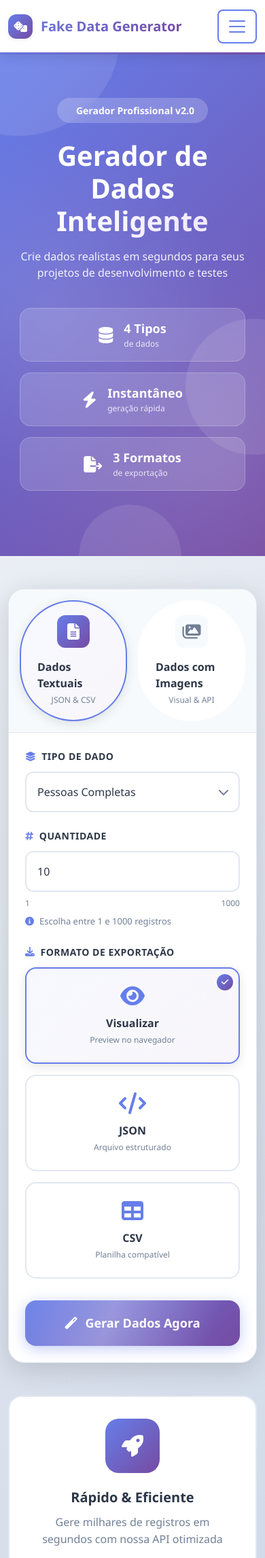
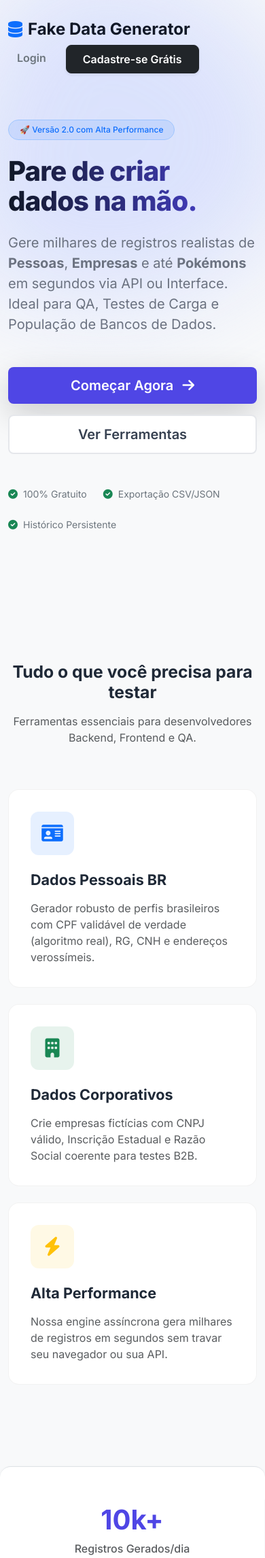
Before and after one commit to laurabonilha/fake-data-generator, a Django app: page /home/ in a window 390 px wide; the page is wider, and only the part inside the window is pictured. Shown: the top 2292 px of that part at 68% size. Run offline with Django 5.2, Linux system fonts and the light colour scheme.

Commit message:
feat(ui): cria landing page e redesign de autenticação
- Adiciona Landing Page moderna com CSS exclusivo (glassmorphism/blobs)
- Protege a rota 'home' apenas para usuários logados
- Redesenha Login e Registro para seguir o estilo da Landing Page
- Corrige template path da LoginView
- Melhora UX/UI geral de onboarding

```diff
--- a/accounts/urls.py
+++ b/accounts/urls.py
@@ -4,7 +4,10 @@ from . import views
 from .forms import CustomAuthenticationForm
 
 urlpatterns = [
-    path('login/', auth_views.LoginView.as_view(authentication_form=CustomAuthenticationForm), name='login'),
+    path('login/', auth_views.LoginView.as_view(
+        template_name='accounts/login.html',
+        authentication_form=CustomAuthenticationForm
+    ), name='login'),
     path('logout/', auth_views.LogoutView.as_view(), name='logout'),
     path('register/', views.register, name='register'),
 ]
--- /dev/null
+++ b/generator/static/generator/css/landing.css
@@ -0,0 +1,153 @@
+:root {
+    --primary-color: #4F46E5; /* Indigo */
+    --secondary-color: #10B981; /* Emerald */
+    --dark-bg: #111827;
+    --light-bg: #F3F4F6;
+}
+
+body {
+    font-family: 'Inter', sans-serif;
+    background-color: #f8f9fa;
+    color: #1f2937;
+    overflow-x: hidden; /* Evita scroll lateral por causa das blobs */
+}
+
+/* Hero Section */
+.hero-section {
+    padding: 80px 0;
+    position: relative;
+}
+
+.hero-title {
+    font-weight: 800;
+    font-size: 3.5rem;
+    line-height: 1.1;
+    background: linear-gradient(90deg, #111827 0%, var(--primary-color) 100%);
+    -webkit-background-clip: text;
+    -webkit-text-fill-color: transparent;
+    letter-spacing: -0.02em;
+}
+
+.hero-subtitle {
+    font-size: 1.25rem;
+    color: #6b7280;
+    font-weight: 400;
+    max-width: 600px;
+}
+
+/* Navbar Minimalista */
+.navbar-landing {
+    background: transparent;
+    padding: 20px 0;
+}
+
+.navbar-brand {
+    font-weight: 700;
+    font-size: 1.5rem;
+    color: #111827 !important;
+}
+
+/* Feature Cards */
+.feature-card {
+    background: white;
+    border-radius: 16px;
+    padding: 2rem;
+    border: 1px solid rgba(0,0,0,0.05);
+    transition: all 0.3s ease;
+    height: 100%;
+}
+
+.feature-card:hover {
+    transform: translateY(-5px);
+    box-shadow: 0 20px 40px -10px rgba(0,0,0,0.1);
+    border-color: rgba(79, 70, 229, 0.1);
+}
+
+.icon-box {
+    width: 64px;
+    height: 64px;
+    border-radius: 12px;
+    display: flex;
+    align-items: center;
+    justify-content: center;
+    font-size: 1.75rem;
+    margin-bottom: 1.5rem;
+}
+
+/* Botões Customizados */
+.btn-primary-custom {
+    background-color: var(--primary-color);
+    color: white;
+    border: none;
+    padding: 12px 32px;
+    font-weight: 600;
+    border-radius: 8px;
+    transition: all 0.2s;
+}
+
+.btn-primary-custom:hover {
+    background-color: #4338ca;
+    color: white;
+    transform: translateY(-1px);
+    box-shadow: 0 4px 12px rgba(79, 70, 229, 0.3);
+}
+
+.btn-outline-custom {
+    border: 2px solid #e5e7eb;
+    color: #374151;
+    padding: 12px 32px;
+    font-weight: 600;
+    border-radius: 8px;
+    background: white;
+    text-decoration: none;
+}
+
+.btn-outline-custom:hover {
+    border-color: #d1d5db;
+    background: #f9fafb;
+    color: #111827;
+}
+
+/* Efeito de Vidro (Glassmorphism) para os Cards Flutuantes */
+.floating-card {
+    backdrop-filter: blur(10px);
+    border: 1px solid rgba(255, 255, 255, 0.5);
+    transition: transform 0.3s ease;
+}
+
+.floating-card:hover {
+    transform: scale(1.02) !important; /* Efeito interativo sutil */
+    z-index: 10 !important;
+}
+
+/* Background Blobs Animados */
+.blob {
+    position: absolute;
+    filter: blur(80px);
+    z-index: -1;
+    opacity: 0.6;
+}
+.blob-1 { top: -10%; right: -5%; width: 500px; height: 500px; background: #C7D2FE; border-radius: 40% 60% 70% 30% / 40% 50% 60% 50%; animation: blob 10s infinite alternate; }
+.blob-2 { bottom: -10%; left: -10%; width: 400px; height: 400px; background: #D1FAE5; border-radius: 60% 40% 30% 70% / 60% 30% 70% 40%; animation: blob 12s infinite alternate-reverse; }
+
+@keyframes blob {
+    0% { transform: translate(0, 0) rotate(0deg); }
+    100% { transform: translate(30px, 50px) rotate(20deg); }
+}
+
+/* Stats Section */
+.stats-number {
+    font-size: 2.5rem;
+    font-weight: 700;
+    color: var(--primary-color);
+}
+
+/* Responsividade Hero Illustration */
+@media (max-width: 991px) {
+    .hero-illustration {
+        display: none !important;
+    }
+    .hero-title {
+        font-size: 2.5rem;
+    }
+}
--- /dev/null
+++ b/generator/templates/generator/landing.html
@@ -0,0 +1,195 @@
+{% load static %}
+<!DOCTYPE html>
+<html lang="pt-br">
+<head>
+    <meta charset="UTF-8">
+    <meta name="viewport" content="width=device-width, initial-scale=1.0">
+    <title>Fake Data Generator - Seus dados de teste em segundos</title>
+    <!-- Bootstrap CSS -->
+    <link href="https://cdn.jsdelivr.net/npm/bootstrap@5.3.0/dist/css/bootstrap.min.css" rel="stylesheet">
+    <!-- FontAwesome -->
+    <link href="https://cdnjs.cloudflare.com/ajax/libs/font-awesome/6.0.0/css/all.min.css" rel="stylesheet">
+    <!-- Google Fonts -->
+    <link href="https://fonts.googleapis.com/css2?family=Inter:wght@300;400;500;600;700;800&display=swap" rel="stylesheet">
+    <!-- Custom CSS -->
+    <link rel="stylesheet" href="{% static 'generator/css/landing.css' %}">
+</head>
+<body>
+
+    <!-- Blobs de Fundo -->
+    <div class="blob blob-1"></div>
+
+    <!-- Container Principal -->
+    <div class="container position-relative" style="z-index: 1;">
+
+        <!-- Navbar Minimalista -->
+        <nav class="navbar navbar-landing d-flex justify-content-between align-items-center">
+            <a class="navbar-brand d-flex align-items-center gap-2" href="#">
+                <i class="fas fa-database text-primary"></i>
+                Fake Data Generator
+            </a>
+            <div class="d-flex gap-3">
+                <a href="{% url 'login' %}" class="btn btn-link text-decoration-none text-secondary fw-semibold">Login</a>
+                <a href="{% url 'register' %}" class="btn btn-dark px-4 py-2 rounded-3 fw-semibold shadow-sm transition-all hover-scale">
+                    Cadastre-se Grátis
+                </a>
+            </div>
+        </nav>
+
+        <!-- Hero Section -->
+        <div class="row min-vh-75 align-items-center py-5">
+            <div class="col-lg-6 mb-5 mb-lg-0">
+                <!-- Badge -->
+                <span class="badge bg-indigo-100 border border-primary-subtle rounded-pill px-3 py-2 mb-4 fw-medium text-primary bg-opacity-10 bg-primary">
+                    🚀 Versão 2.0 com Alta Performance
+                </span>
+
+                <h1 class="hero-title mb-4">
+                    Pare de criar<br>
+                    dados na mão.
+                </h1>
+
+                <p class="hero-subtitle mb-5">
+                    Gere milhares de registros realistas de <strong>Pessoas</strong>, <strong>Empresas</strong> e até <strong>Pokémons</strong> em segundos via API ou Interface.
+                    Ideal para QA, Testes de Carga e População de Bancos de Dados.
+                </p>
+
+                <div class="d-flex flex-column flex-sm-row gap-3">
+                    <a href="{% url 'register' %}" class="btn btn-primary-custom btn-lg shadow-lg">
+                        Começar Agora <i class="fas fa-arrow-right ms-2"></i>
+                    </a>
+                    <a href="#ferramentas" class="btn btn-outline-custom btn-lg text-decoration-none text-center">
+                        Ver Ferramentas
+                    </a>
+                </div>
+
+                <div class="mt-5 d-flex align-items-center gap-4 text-secondary small flex-wrap">
+                    <div class="d-flex align-items-center gap-2">
+                        <i class="fas fa-check-circle text-success"></i> 100% Gratuito
+                    </div>
+                    <div class="d-flex align-items-center gap-2">
+                        <i class="fas fa-check-circle text-success"></i> Exportação CSV/JSON
+                    </div>
+                    <div class="d-flex align-items-center gap-2">
+                        <i class="fas fa-check-circle text-success"></i> Histórico Persistente
+                    </div>
+                </div>
+            </div>
+
+            <!-- Ilustração Hero (Layout Seguro) -->
+            <div class="col-lg-6 hero-illustration position-relative d-none d-lg-block" style="height: 500px;">
+
+                <!-- Card 1: CSV Preview (Fundo, Branco) -->
+                <div class="position-absolute top-50 start-50 translate-middle floating-card w-75 bg-white rounded-4 shadow-lg p-4"
+                     style="transform: translate(-55%, -45%) rotate(-3deg); z-index: 1;">
+                    <div class="d-flex justify-content-between mb-3 border-bottom pb-2">
+                        <span class="fw-bold text-dark"><i class="fas fa-table me-2 text-primary"></i>dados_clientes.csv</span>
+                        <span class="badge bg-success bg-opacity-10 text-success">Gerado com Sucesso</span>
+                    </div>
+                    <div class="font-monospace small text-muted lh-lg">
+                        <strong>Nome,CPF,Email</strong><br>
+                        Ana Silva,123.456.789-00,ana@mail.com<br>
+                        Carlos Souza,987.654.321-11,carlos@teste.com<br>
+                        Beatriz Lima,456.789.012-33,bia@fake.com<br>
+                        ... (1000 registros)
+                    </div>
+                </div>
+
+                <!-- Card 2: API Code (Frente, Escuro) -->
+                <div class="position-absolute top-50 start-50 translate-middle floating-card w-75 bg-dark text-white rounded-4 shadow-lg p-4"
+                     style="transform: translate(-35%, -65%) rotate(2deg); z-index: 2;">
+                     <div class="d-flex align-items-center gap-2 mb-3 border-bottom border-secondary pb-2">
+                        <div class="rounded-circle bg-danger" style="width: 10px; height: 10px;"></div>
+                        <div class="rounded-circle bg-warning" style="width: 10px; height: 10px;"></div>
+                        <div class="rounded-circle bg-success" style="width: 10px; height: 10px;"></div>
+                        <span class="ms-auto text-secondary small font-monospace">bash</span>
+                     </div>
+                     <div class="font-monospace small">
+                         <span class="text-success">$</span> curl -X POST /api/generate/person \<br>
+                         &nbsp;&nbsp;-d <span class="text-warning">'{"quantity": 5000}'</span>
+                         <br><br>
+                         <span class="text-info">>> Gerando dados...</span><br>
+                         <span class="text-info">>> Concluído em 0.4s ⚡</span>
+                     </div>
+                </div>
+            </div>
+        </div>
+
+        <!-- Features Section -->
+        <div id="ferramentas" class="row py-5 mt-5">
+            <div class="col-12 text-center mb-5">
+                <h2 class="fw-bold mb-3">Tudo o que você precisa para testar</h2>
+                <p class="text-muted">Ferramentas essenciais para desenvolvedores Backend, Frontend e QA.</p>
+            </div>
+
+            <div class="col-md-4 mb-4">
+                <div class="feature-card h-100">
+                    <div class="icon-box bg-primary bg-opacity-10 text-primary">
+                        <i class="fas fa-id-card"></i>
+                    </div>
+                    <h4 class="fw-bold mb-3">Dados Pessoais BR</h4>
+                    <p class="text-muted mb-0">Gerador robusto de perfis brasileiros com CPF validável de verdade (algoritmo real), RG, CNH e endereços verossímeis.</p>
+                </div>
+            </div>
+
+            <div class="col-md-4 mb-4">
+                <div class="feature-card h-100">
+                    <div class="icon-box bg-success bg-opacity-10 text-success">
+                        <i class="fas fa-building"></i>
+                    </div>
+                    <h4 class="fw-bold mb-3">Dados Corporativos</h4>
+                    <p class="text-muted mb-0">Crie empresas fictícias com CNPJ válido, Inscrição Estadual e Razão Social coerente para testes B2B.</p>
+                </div>
+            </div>
+
+            <div class="col-md-4 mb-4">
+                <div class="feature-card h-100">
+                    <div class="icon-box bg-warning bg-opacity-10 text-warning">
+                        <i class="fas fa-bolt"></i>
+                    </div>
+                    <h4 class="fw-bold mb-3">Alta Performance</h4>
+                    <p class="text-muted mb-0">Nossa engine assíncrona gera milhares de registros em segundos sem travar seu navegador ou sua API.</p>
+                </div>
+            </div>
+        </div>
+
+        <!-- Stats Section (Social Proof) -->
+        <div class="row py-5 border-top border-bottom bg-white rounded-4 shadow-sm my-5">
+            <div class="col-md-4 text-center mb-4 mb-md-0 border-end border-light">
+                <div class="stats-number">10k+</div>
+                <div class="text-muted fw-medium">Registros Gerados/dia</div>
+            </div>
+            <div class="col-md-4 text-center mb-4 mb-md-0 border-end border-light">
+                <div class="stats-number">99.9%</div>
+                <div class="text-muted fw-medium">Uptime da API</div>
+            </div>
+            <div class="col-md-4 text-center">
+                <div class="stats-number">0.4s</div>
+                <div class="text-muted fw-medium">Latência Média</div>
+            </div>
+        </div>
+
+        <!-- CTA Final -->
+        <div class="row justify-content-center py-5 my-5">
+            <div class="col-lg-8 text-center">
+                <h2 class="display-6 fw-bold mb-4">Crie sua conta e comece a testar agora</h2>
+                <p class="lead text-secondary mb-4">É gratuito, opensource e feito por desenvolvedores para desenvolvedores.</p>
+                <a href="{% url 'register' %}" class="btn btn-dark btn-lg px-5 py-3 rounded-3 fw-bold shadow-lg hover-transform">
+                    Criar Conta Gratuitamente
+                </a>
+            </div>
+        </div>
+
+        <!-- Footer -->
+        <footer class="text-center py-4 text-muted small border-top mt-5">
+            <p class="mb-0">&copy; 2026 Fake Data Generator. Desenvolvido com <i class="fas fa-heart text-danger"></i> e Django.</p>
+        </footer>
+
+    <!-- Blob 2 (Bottom) -->
+    <div class="blob blob-2"></div>
+    </div>
+
+    <!-- Bootstrap Bundle JS -->
+    <script src="https://cdn.jsdelivr.net/npm/bootstrap@5.3.0/dist/js/bootstrap.bundle.min.js"></script>
+</body>
+</html>
--- a/generator/views.py
+++ b/generator/views.py
@@ -7,20 +7,31 @@ from history.models import GenerationHistory
 
 
 def home(request):
-    """View da página inicial."""
-    return render(request, 'generator/home.html')
+    """
+    View da página inicial.
 
+    Se logado -> Mostra Gerador (generator/home.html)
+    Se deslogado -> Mostra Landing Page (generator/landing.html)
+    """
+    if request.user.is_authenticated:
+        return render(request, 'generator/home.html')
+    else:
+        return render(request, 'generator/landing.html')
 
 
 async def generate_data(request):
     """
     View ASSÍNCRONA para gerar dados fake.
 
-    Parâmetros via GET:
-        - data_type: tipo de dado (person, company)
-        - quantity: quantidade de registros
-        - export_format: formato de exportação (json, csv, preview)
+    APENAS PARA USUÁRIOS LOGADOS.
     """
+    # Verificação de login assíncrona
+    user = await request.auser()
+    if not user.is_authenticated:
+        return JsonResponse({
+            'error': 'Você precisa estar logado para gerar dados.'
+        }, status=401)
+
     data_type = request.GET.get('data_type', 'person')
     try:
         quantity = int(request.GET.get('quantity', 10))
@@ -58,9 +69,7 @@ async def generate_data(request):
             'error': 'Tipo de dado inválido'
         }, status=400)
 
-    # Salva no histórico se o usuário estiver logado
-    # Usamos await user.is_authenticated porque o request.user pode ser Lazy
-    user = await request.auser()
+    # Salva no histórico (usuário já está validado no início)
     if user.is_authenticated:
         await GenerationHistory.objects.acreate(
             user=user,
```
Also changed, not shown: accounts/static/accounts/css/auth.css (added, +131 -0 lines), accounts/templates/accounts/login.html (added, +86 -0 lines), accounts/templates/accounts/register.html (+91 -22 lines).
